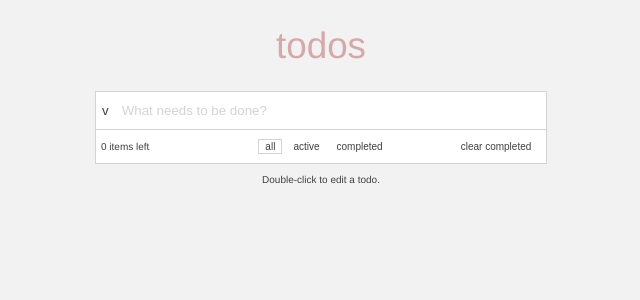
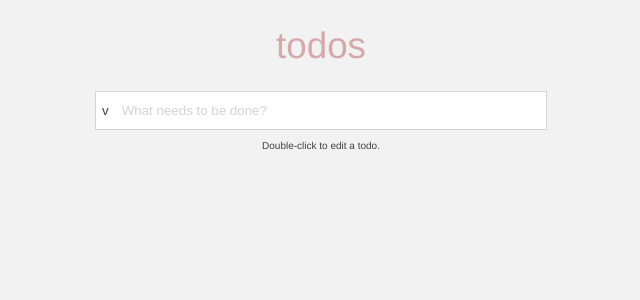
Before and after one commit to eerichmond02/todo, a React (Create React App) app: page / in a window 1280 px wide. Shown: the top 300 px of the page, without its empty margins (319-959 px from the left). Built offline with nearby package versions, Linux system fonts and the light colour scheme; the HTML template or start-up script is replaced by a standard one.

Commit message:
Update todoFooter display
Only display todoFooter when there are items in the list

```diff
--- a/src/App.js
+++ b/src/App.js
@@ -32,7 +32,9 @@ const Input = (props) => (
   </div>
 )
 
-const TodoFooter = (props) => (
+const TodoFooter = (props) => {
+  if (props.taskArr.length > 0 ) {
+    return (
       <div className="allDivs">
         <span className="tdfooter" id="activeCount">{props.activeCount() + " items left"}</span>
         <div>
@@ -42,7 +44,9 @@ const TodoFooter = (props) => (
         </div>
         <button className="tdfooter" id="clear" onClick={props.clearCompleted}>clear completed</button>
       </div>
-)
+    );
+  } else {return null;}
+}
 
 class Todo extends Component {
   constructor (props) {
@@ -167,7 +171,7 @@ class Todo extends Component {
         <Input inputTask={this.state.inputTask} handleChange={this.handleChange} handleSubmit={this.handleSubmit} toggleTask={this.toggleTask}/>
         <TaskList taskArr={this.state.taskArr} onBlurNoEdit={this.onBlurNoEdit} doubleClickEdit={this.doubleClickEdit} removeTask={this.removeTask}
         editTask={this.editTask} markComplete={this.markComplete} filter={this.state.filter}/>
-        <TodoFooter activeCount={this.activeCount} filter={this.filter} filterState={this.state.filter} clearCompleted={this.clearCompleted} />
+        <TodoFooter activeCount={this.activeCount} filter={this.filter} filterState={this.state.filter} clearCompleted={this.clearCompleted} taskArr={this.state.taskArr}/>
       </div>
     );
   }
```
Lines whose indentation alone changed are shown as unchanged.
